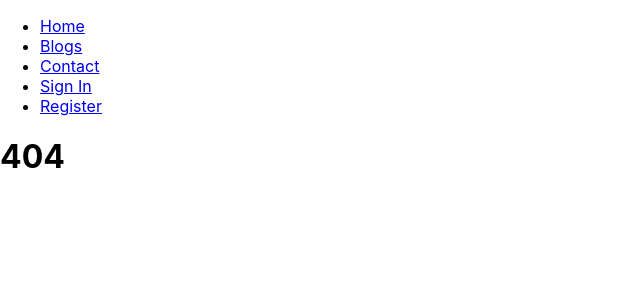
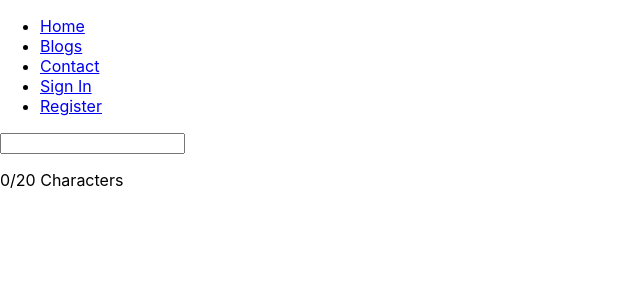
Before and after one commit to nsilz44/story-blog, a React (Create React App) app in the folder client/: page /createBlog in a window 1280 px wide. Before the commit this address had no page. Shown: the top 300 px of the page, without its empty margins (0-640 px from the left). Built offline with nearby package versions, Linux system fonts and the light colour scheme.

Commit message:
added inputTextBox component

```diff
--- a/client/src/App.js
+++ b/client/src/App.js
@@ -11,6 +11,7 @@ import SignIn from "./pages/SignIn";
 import useToken from "./components/useToken";
 import Register from "./pages/Register";
 import Verification from "./pages/Verification";
+import CreateBlog from "./pages/CreateBlog/CreateBlog";
 
 
 function App() {
@@ -24,6 +25,7 @@ function App() {
           <Route index element={<Home />} />
           <Route path="blogs" element={<Blogs />} />
           <Route path="contact" element={<Contact />} />
+          <Route path="createBlog" element={<CreateBlog />} />
           <Route path="superUser" element={<SuperUser />} />
           <Route path="register" element={<Register  />} />
           <Route path="signIn" element={<SignIn  setToken={setToken} />} />
--- /dev/null
+++ b/client/src/components/InputTextBox.js
@@ -0,0 +1,18 @@
+import { useState } from 'react';
+
+export default function InputTextBox(props) {
+
+    const [countletters,setCountLetters] = useState(0);
+    const [input,setInput] = useState('');
+
+    function inputChange(e) {
+        setInput(e.target.value);
+        setCountLetters(e.target.value.length)
+      };
+    return(
+        <div>
+            <input type="text" value={input} onChange={inputChange}   />
+            <p>{countletters}/{props.maxLength} Characters</p>
+        </div>
+    )
+}
--- /dev/null
+++ b/client/src/pages/CreateBlog/CreateBlog.js
@@ -0,0 +1,8 @@
+import InputTextBox from '../../components/InputTextBox'
+
+export default function CreateBlog() {
+    const titleLength = '20'
+    return(
+        <InputTextBox maxLength={titleLength}/>
+    )
+}
--- a/client/src/pages/Layout.js
+++ b/client/src/pages/Layout.js
@@ -41,6 +41,9 @@ export default function Layout({ token }) {
               <Link to="/blogs">Blogs</Link>
             </li>
             <li>
+              <Link to="/createBlog">Contact</Link>
+            </li>
+            <li>
               <Link to="/contact">Contact</Link>
             </li>
           </ul>
--- a/client/src/pages/SignIn.js
+++ b/client/src/pages/SignIn.js
@@ -1,5 +1,5 @@
 import React ,{ useState } from "react";
-import { Navigate, useNavigate } from 'react-router-dom';
+import { useNavigate } from 'react-router-dom';
 import PropTypes from 'prop-types';
 
 async function signInUser(data){
```
Also changed, not shown: client/src/pages/CreateBlog/CreateBlog.css (added).
